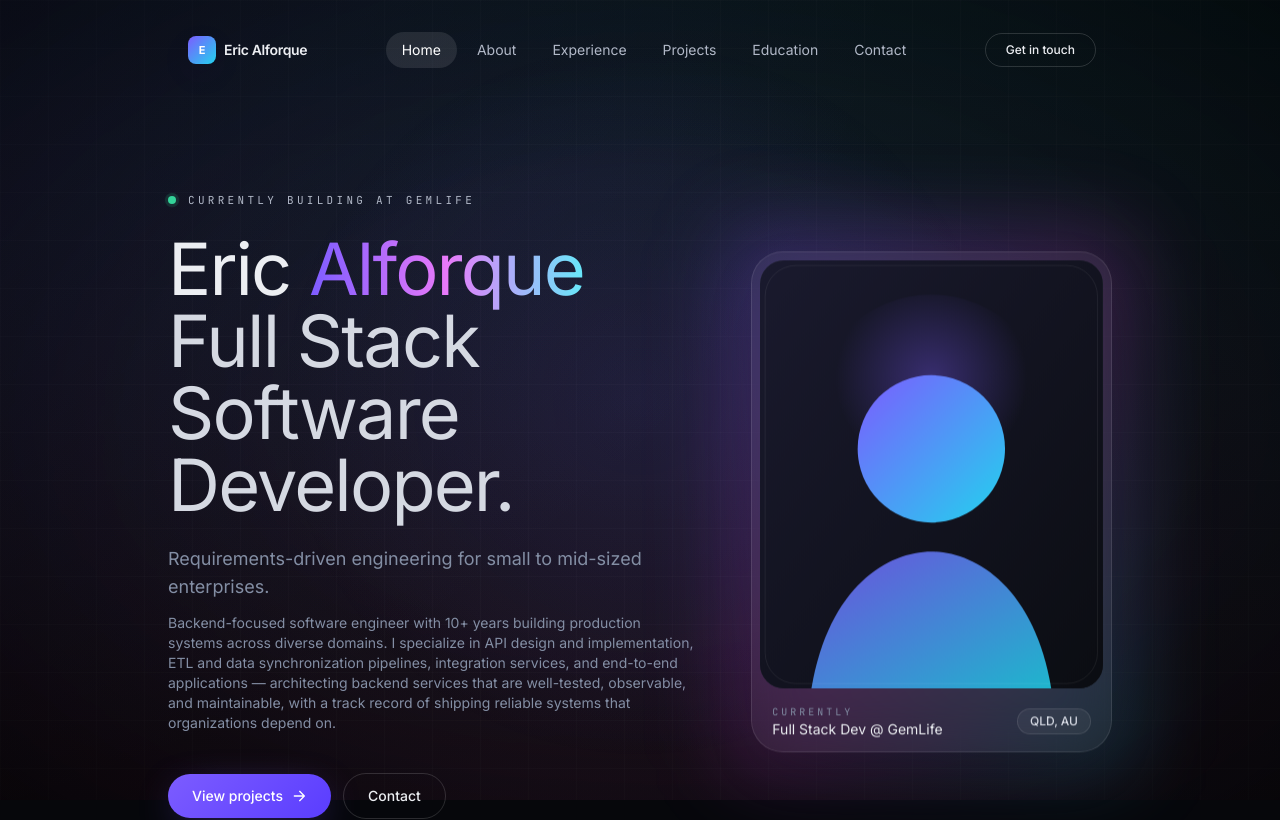
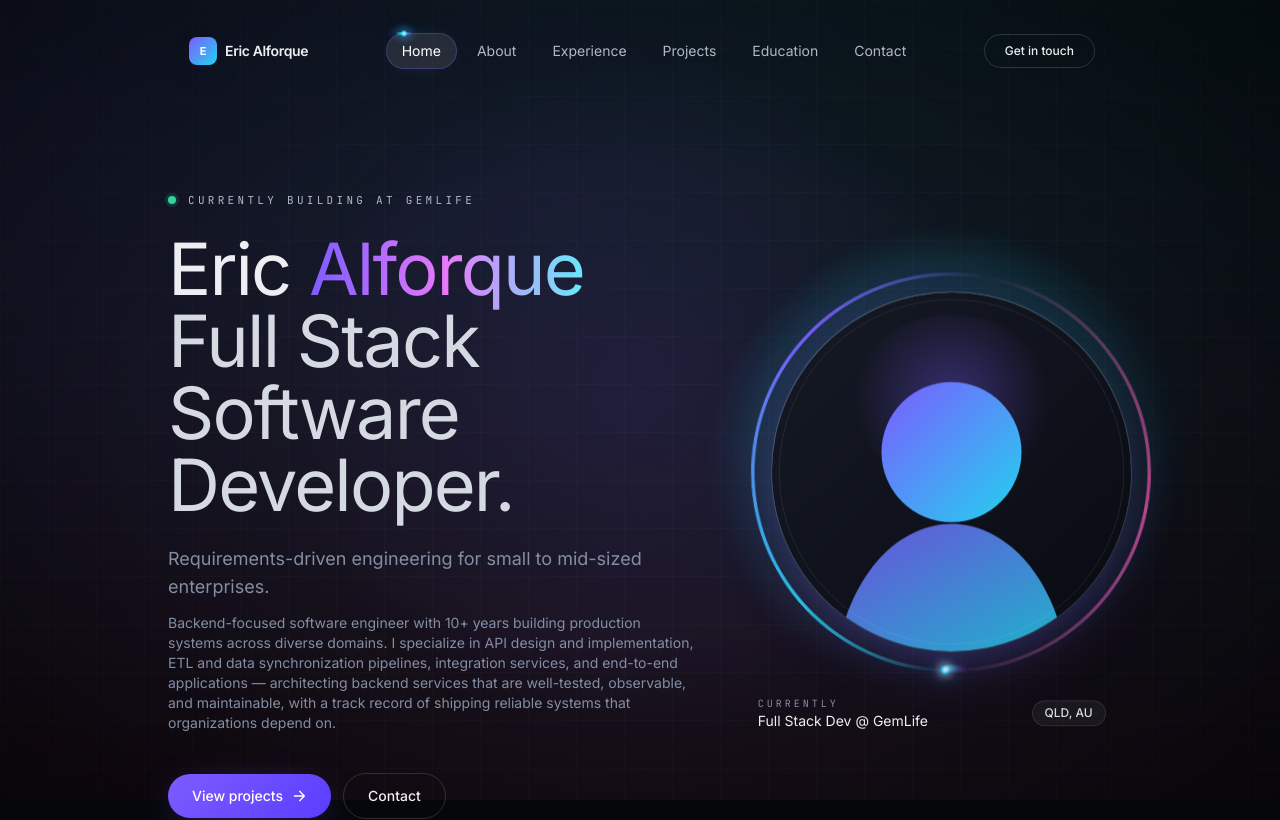
Before and after one commit to ealforque/ealforque.github.io, a Vue app: page / in a window 1280 px wide. Shown: the top 820 px of the page. Built offline with nearby package versions, Linux system fonts and the light colour scheme.

Commit message:
Enhanced animation and behavioral fixes

```diff
--- a/src/assets/main.css
+++ b/src/assets/main.css
@@ -171,6 +171,261 @@ body {
   transition: background 0.2s ease;
 }
 
+/* Profile orbit: rotating conic glow + controlled welding spark */
+.profile-orbit {
+  --ring-speed: 4.2s;
+  --spark-speed: 4.2s;
+  --ring-size: min(82vw, 400px);
+  --ring-stroke: 4px;
+  --ring-gap: 6px;
+  --spark-size: clamp(6px, calc(var(--ring-size) * 0.025), 9px);
+  --ring-c1: rgba(34, 211, 238, 0.9);
+  --ring-c2: rgba(124, 92, 255, 0.95);
+  --ring-c3: rgba(236, 72, 153, 0.78);
+  position: relative;
+  width: var(--ring-size);
+  height: var(--ring-size);
+  display: grid;
+  place-items: center;
+  margin-inline: auto;
+}
+
+.profile-aura {
+  position: absolute;
+  inset: -24px;
+  border-radius: 9999px;
+  background: radial-gradient(circle at 45% 38%, rgba(124, 92, 255, 0.28), rgba(34, 211, 238, 0.14) 42%, transparent 72%);
+  filter: blur(16px);
+  animation: profile-aura-breathe 3.8s ease-in-out infinite;
+  pointer-events: none;
+}
+
+.profile-ring {
+  position: absolute;
+  inset: 0;
+  border-radius: 9999px;
+  overflow: visible;
+  pointer-events: none;
+}
+
+.profile-ring::before {
+  content: '';
+  position: absolute;
+  inset: 0;
+  border-radius: inherit;
+  background: conic-gradient(from 0deg, transparent 0deg, var(--ring-c1) 48deg, var(--ring-c2) 132deg, transparent 188deg, var(--ring-c3) 280deg, transparent 360deg);
+  mask: radial-gradient(farthest-side, transparent calc(100% - var(--ring-stroke)), #000 calc(100% - (var(--ring-stroke) - 1px)));
+  -webkit-mask: radial-gradient(farthest-side, transparent calc(100% - var(--ring-stroke)), #000 calc(100% - (var(--ring-stroke) - 1px)));
+  filter: drop-shadow(0 0 14px rgba(34, 211, 238, 0.45));
+  animation: profile-ring-spin var(--ring-speed) linear infinite;
+  will-change: transform;
+}
+
+.profile-spark-orbit {
+  position: absolute;
+  inset: 0;
+  border-radius: 9999px;
+  animation: profile-ring-spin var(--spark-speed) linear infinite;
+  will-change: transform;
+}
+
+.profile-spark-orbit::before {
+  content: '';
+  position: absolute;
+  top: calc((var(--ring-stroke) * 0.5) - (var(--spark-size) * 0.5));
+  left: 50%;
+  width: var(--spark-size);
+  height: var(--spark-size);
+  border-radius: 9999px;
+  transform: translateX(-50%);
+  background: radial-gradient(circle, rgba(255, 255, 255, 0.98) 0%, rgba(34, 211, 238, 0.95) 52%, rgba(34, 211, 238, 0.15) 100%);
+  box-shadow: 0 0 8px rgba(255, 255, 255, 0.95), 0 0 16px rgba(34, 211, 238, 0.85), 0 0 28px rgba(124, 92, 255, 0.55);
+  animation: profile-spark-flicker 220ms steps(3, end) infinite;
+}
+
+.profile-spark-orbit::after {
+  content: '';
+  position: absolute;
+  top: calc((var(--ring-stroke) * 0.5) - (var(--spark-size) * 0.14));
+  left: calc(50% - (var(--spark-size) * 2.5));
+  width: calc(var(--spark-size) * 2.75);
+  height: calc(var(--spark-size) * 0.62);
+  border-radius: 9999px;
+  background: linear-gradient(90deg, rgba(236, 72, 153, 0), rgba(124, 92, 255, 0.45), rgba(34, 211, 238, 0.85), rgba(255, 255, 255, 0.95));
+  filter: blur(1px);
+  opacity: 0.86;
+  animation: profile-particle-flicker 320ms steps(4, end) infinite;
+}
+
+.profile-core {
+  position: relative;
+  width: calc((var(--ring-size) - (var(--ring-stroke) * 2) - (var(--ring-gap) * 2)) * 0.95);
+  height: calc((var(--ring-size) - (var(--ring-stroke) * 2) - (var(--ring-gap) * 2)) * 0.95);
+  border-radius: 9999px;
+  overflow: hidden;
+  border: 1px solid rgba(255, 255, 255, 0.12);
+  background: linear-gradient(145deg, rgba(255, 255, 255, 0.09), rgba(255, 255, 255, 0.01));
+  box-shadow: inset 0 1px 0 rgba(255, 255, 255, 0.2), inset 0 -30px 50px rgba(0, 0, 0, 0.35), 0 20px 70px -30px rgba(124, 92, 255, 0.58);
+}
+
+.profile-meta {
+  padding-inline: 0.4rem;
+}
+
+@keyframes profile-ring-spin {
+  to {
+    transform: rotate(360deg);
+  }
+}
+
+@keyframes profile-aura-breathe {
+  0%,
+  100% {
+    opacity: 0.65;
+    transform: scale(0.985);
+  }
+  50% {
+    opacity: 1;
+    transform: scale(1.02);
+  }
+}
+
+@keyframes profile-spark-flicker {
+  0%,
+  100% {
+    opacity: 0.95;
+    transform: translateX(-50%) scale(0.98);
+  }
+  45% {
+    opacity: 0.6;
+    transform: translateX(-50%) scale(0.75);
+  }
+  70% {
+    opacity: 1;
+    transform: translateX(-50%) scale(1.05);
+  }
+}
+
+@keyframes profile-particle-flicker {
+  0%,
+  100% {
+    opacity: 0.82;
+    transform: translateX(0) scaleX(1);
+  }
+  50% {
+    opacity: 0.36;
+    transform: translateX(-2px) scaleX(0.65);
+  }
+}
+
+/* Reusable interactive weld effect for buttons, menus, and cards */
+.ui-weld {
+  --weld-stroke: 1px;
+  --weld-radius: 16px;
+  --weld-spark-size: 6px;
+  --weld-speed: 3.9s;
+  position: relative;
+  isolation: isolate;
+  transition: box-shadow 0.25s ease;
+}
+
+.ui-weld::before {
+  content: '';
+  position: absolute;
+  width: clamp(18px, 16%, 42px);
+  height: 3px;
+  border-radius: 9999px;
+  background: linear-gradient(90deg, rgba(34, 211, 238, 0), rgba(34, 211, 238, 0.9), rgba(124, 92, 255, 0.82), rgba(236, 72, 153, 0));
+  box-shadow: 0 0 10px rgba(34, 211, 238, 0.6), 0 0 16px rgba(124, 92, 255, 0.4);
+  opacity: 0;
+  offset-path: inset(calc(var(--weld-stroke) * 0.5) round var(--weld-radius));
+  offset-distance: 0%;
+  offset-rotate: auto;
+  pointer-events: none;
+}
+
+.ui-weld::after {
+  content: '';
+  position: absolute;
+  width: var(--weld-spark-size);
+  height: var(--weld-spark-size);
+  border-radius: 9999px;
+  background: radial-gradient(circle, rgba(255, 255, 255, 0.98) 0%, rgba(34, 211, 238, 0.95) 56%, rgba(34, 211, 238, 0.1) 100%);
+  box-shadow: 0 0 10px rgba(34, 211, 238, 0.88), 0 0 16px rgba(124, 92, 255, 0.65), -12px 0 8px rgba(124, 92, 255, 0.28);
+  opacity: 0;
+  pointer-events: none;
+  offset-path: inset(calc(var(--weld-stroke) * 0.5) round var(--weld-radius));
+  offset-distance: 0%;
+  offset-rotate: auto;
+}
+
+.ui-weld:hover::before,
+.ui-weld:focus-visible::before,
+.ui-weld.is-active::before {
+  opacity: 1;
+  animation: ui-weld-trace var(--weld-speed) linear infinite, ui-weld-glow-flicker 300ms steps(3, end) infinite;
+}
+
+.ui-weld:hover::after,
+.ui-weld:focus-visible::after,
+.ui-weld.is-active::after {
+  opacity: 1;
+  animation: ui-weld-trace var(--weld-speed) linear infinite, ui-weld-spark-flicker 260ms steps(3, end) infinite;
+}
+
+.ui-weld:hover,
+.ui-weld:focus-visible,
+.ui-weld.is-active {
+  box-shadow: inset 0 0 0 1px rgba(124, 92, 255, 0.28), 0 0 22px -14px rgba(34, 211, 238, 0.65);
+}
+
+@keyframes ui-weld-trace {
+  from {
+    offset-distance: 0%;
+  }
+  to {
+    offset-distance: 100%;
+  }
+}
+
+@keyframes ui-weld-spark-flicker {
+  0%,
+  100% {
+    opacity: 0.95;
+    filter: brightness(1);
+  }
+  45% {
+    opacity: 0.5;
+    filter: brightness(0.8);
+  }
+}
+
+@keyframes ui-weld-glow-flicker {
+  0%,
+  100% {
+    opacity: 0.9;
+  }
+  50% {
+    opacity: 0.55;
+  }
+}
+
+.btn.ui-weld,
+.btn-primary.ui-weld,
+.btn-ghost.ui-weld,
+.ui-weld.rounded-full {
+  --weld-radius: 9999px;
+  --weld-spark-size: 6px;
+}
+
+.ui-weld.rounded-2xl {
+  --weld-radius: 1rem;
+}
+
+.ui-weld.rounded-xl {
+  --weld-radius: 0.75rem;
+}
+
 /* Scrollbar */
 ::-webkit-scrollbar {
   width: 10px;
--- a/src/components/SiteFooter.vue
+++ b/src/components/SiteFooter.vue
@@ -14,8 +14,8 @@ const year = new Date().getFullYear()
           </p>
         </div>
         <div class="flex items-center gap-3">
-          <a :href="`mailto:${profile.email}`" class="btn-ghost">Email me</a>
-          <a :href="profile.socials.linkedin" target="_blank" rel="noopener" class="btn-ghost">LinkedIn</a>
+          <a :href="`mailto:${profile.email}`" class="btn-ghost ui-weld">Email me</a>
+          <a :href="profile.socials.linkedin" target="_blank" rel="noopener" class="btn-ghost ui-weld">LinkedIn</a>
         </div>
       </div>
       <div class="divider mt-10" />
--- a/src/components/SiteNav.vue
+++ b/src/components/SiteNav.vue
@@ -34,12 +34,12 @@ onBeforeUnmount(() => window.removeEventListener('scroll', onScroll))
   >
     <div class="container-page">
       <nav
-        class="flex items-center justify-between rounded-full px-3 py-2 transition-all duration-500 ease-in-out"
-        :class="scrolled ? 'glass shadow-soft' : 'bg-transparent'"
+        class="flex items-center justify-between rounded-full px-3 py-2 border border-transparent transition-all duration-500 ease-in-out"
+        :class="scrolled ? 'bg-white/5 backdrop-blur-xl shadow-soft' : 'bg-transparent'"
       >
         <RouterLink
           to="/"
-          class="group flex items-center gap-2 pl-2 pr-4 py-1 text-sm font-semibold tracking-tight"
+          class="ui-weld group flex items-center gap-2 pl-2 pr-4 py-1 text-sm font-semibold tracking-tight"
         >
           <span
             class="grid h-7 w-7 place-items-center rounded-lg bg-gradient-to-br from-accent to-cyan-400 text-white shadow-glow"
@@ -53,8 +53,8 @@ onBeforeUnmount(() => window.removeEventListener('scroll', onScroll))
           <li v-for="l in links" :key="l.to">
             <RouterLink
               :to="l.to"
-              class="relative inline-flex rounded-full px-4 py-2 text-sm text-ink-300 transition-colors duration-300 hover:text-white"
-              :class="{ 'text-white': route.path === l.to }"
+              class="ui-weld relative inline-flex rounded-full px-4 py-2 text-sm text-ink-300 transition-colors duration-300 hover:text-white"
+              :class="{ 'text-white': route.path === l.to, 'is-active': route.path === l.to }"
             >
               <span
                 v-if="route.path === l.to"
@@ -69,12 +69,12 @@ onBeforeUnmount(() => window.removeEventListener('scroll', onScroll))
         <div class="flex items-center gap-2 pr-1">
           <RouterLink
             to="/contact"
-            class="hidden sm:inline-flex btn-ghost !py-2 !px-5 text-xs"
+            class="hidden sm:inline-flex btn-ghost ui-weld !py-2 !px-5 text-xs"
           >
             Get in touch
           </RouterLink>
           <button
-            class="lg:hidden grid h-9 w-9 place-items-center rounded-full border border-white/10 bg-white/5"
+            class="lg:hidden ui-weld grid h-9 w-9 place-items-center rounded-full border border-white/10 bg-white/5"
             :aria-expanded="open"
             aria-label="Toggle menu"
             @click="open = !open"
@@ -106,7 +106,8 @@ onBeforeUnmount(() => window.removeEventListener('scroll', onScroll))
             v-for="l in links"
             :key="l.to"
             :to="l.to"
-            class="block rounded-xl px-4 py-3 text-sm text-ink-200 hover:bg-white/5"
+            class="ui-weld block rounded-xl px-4 py-3 text-sm text-ink-200 hover:bg-white/5"
+            :class="{ 'is-active': route.path === l.to }"
             @click="open = false"
           >
             {{ l.label }}
--- a/src/pages/EducationPage.vue
+++ b/src/pages/EducationPage.vue
@@ -18,7 +18,7 @@ useScrollReveal()
       <article
         v-for="e in education"
         :key="e.institution + e.credential"
-        class="reveal group relative overflow-hidden rounded-2xl border border-white/10 bg-white/[0.03] p-6 transition hover:-translate-y-1 hover:border-white/20"
+        class="reveal ui-weld group relative overflow-hidden rounded-2xl border border-white/10 bg-white/[0.03] p-6 transition hover:-translate-y-1 hover:border-white/20"
       >
         <div
           class="pointer-events-none absolute -right-16 -top-16 h-48 w-48 rounded-full bg-accent/15 blur-3xl transition group-hover:bg-accent/25"
--- a/src/pages/ExperiencePage.vue
+++ b/src/pages/ExperiencePage.vue
@@ -45,7 +45,7 @@ useScrollReveal()
         <div
           :class="i % 2 === 0 ? 'mt-6 md:mt-0 md:pl-12' : 'mt-6 md:mt-0 md:order-1 md:pr-12 md:text-right'"
         >
-          <div class="glass rounded-2xl p-6">
+          <div class="ui-weld glass rounded-2xl p-6">
             <ul class="space-y-3 text-sm text-ink-200">
               <li
                 v-for="a in item.achievements"
--- a/src/pages/HomePage.vue
+++ b/src/pages/HomePage.vue
@@ -68,7 +68,7 @@ const featured = FEATURED_IDS
           <p class="mt-3 max-w-xl text-sm text-muted">{{ profile.intro }}</p>
 
           <div class="mt-10 flex flex-wrap items-center gap-3">
-            <RouterLink to="/projects" class="btn-primary">
+            <RouterLink to="/projects" class="btn-primary ui-weld">
               View projects
               <svg
                 viewBox="0 0 24 24"
@@ -84,70 +84,64 @@ const featured = FEATURED_IDS
                 />
               </svg>
             </RouterLink>
-            <RouterLink to="/contact" class="btn-ghost">Contact</RouterLink>
+            <RouterLink to="/contact" class="btn-ghost ui-weld">Contact</RouterLink>
           </div>
         </div>
 
         <div class="lg:col-span-5">
           <div
             ref="photoEl"
-            class="relative mx-auto w-full max-w-sm transition-transform duration-200 ease-out animate-float"
+            class="relative mx-auto w-full max-w-md transition-transform duration-200 ease-out animate-float"
           >
-            <div
-              class="absolute -inset-6 rounded-[2rem] bg-gradient-to-br from-accent/30 via-fuchsia-500/20 to-cyan-400/20 blur-2xl"
-            />
-            <div class="relative glass overflow-hidden rounded-[2rem] p-2 shadow-soft">
-              <div
-                class="aspect-[4/5] w-full overflow-hidden rounded-[1.5rem] bg-gradient-to-br from-ink-800 to-ink-900"
-              >
-                <svg
-                  viewBox="0 0 400 500"
-                  class="h-full w-full"
-                  xmlns="http://www.w3.org/2000/svg"
-                >
+            <div class="profile-orbit" data-cursor="hover">
+              <div class="profile-aura" aria-hidden="true" />
+              <div class="profile-ring" aria-hidden="true">
+                <span class="profile-spark-orbit" />
+              </div>
+
+              <div class="profile-core">
+                <svg viewBox="0 0 400 400" class="h-full w-full" xmlns="http://www.w3.org/2000/svg">
                   <defs>
                     <linearGradient id="bg" x1="0" x2="1" y1="0" y2="1">
-                      <stop offset="0%" stop-color="#1a1a2e" />
-                      <stop offset="100%" stop-color="#0b0d12" />
+                      <stop offset="0%" stop-color="#161a26" />
+                      <stop offset="100%" stop-color="#090b12" />
                     </linearGradient>
                     <linearGradient id="skin" x1="0" x2="1" y1="0" y2="1">
                       <stop offset="0%" stop-color="#7c5cff" />
                       <stop offset="100%" stop-color="#22d3ee" />
                     </linearGradient>
-                    <radialGradient id="halo" cx="50%" cy="35%" r="40%">
-                      <stop offset="0%" stop-color="rgba(124,92,255,0.35)" />
+                    <radialGradient id="halo" cx="50%" cy="36%" r="42%">
+                      <stop offset="0%" stop-color="rgba(124,92,255,0.36)" />
                       <stop offset="100%" stop-color="rgba(124,92,255,0)" />
                     </radialGradient>
                   </defs>
-                  <rect width="400" height="500" fill="url(#bg)" />
-                  <circle cx="200" cy="180" r="140" fill="url(#halo)" />
+                  <rect width="400" height="400" rx="200" fill="url(#bg)" />
+                  <circle cx="200" cy="155" r="130" fill="url(#halo)" />
                   <path
-                    d="M60 500 C 80 380, 150 340, 200 340 C 250 340, 320 380, 340 500 Z"
+                    d="M72 400 C 92 300, 150 258, 200 258 C 250 258, 308 300, 328 400 Z"
                     fill="url(#skin)"
-                    opacity="0.85"
+                    opacity="0.84"
                   />
-                  <circle cx="200" cy="220" r="86" fill="url(#skin)" />
+                  <circle cx="200" cy="178" r="78" fill="url(#skin)" />
                   <rect
-                    x="6"
-                    y="6"
-                    width="388"
-                    height="488"
-                    rx="36"
+                    x="8"
+                    y="8"
+                    width="384"
+                    height="384"
+                    rx="192"
                     fill="none"
-                    stroke="rgba(255,255,255,0.08)"
+                    stroke="rgba(255,255,255,0.09)"
                   />
                 </svg>
               </div>
+            </div>
 
-              <div class="mt-3 flex items-center justify-between px-3 pb-1 pt-1">
-                <div>
-                  <p class="font-mono text-[10px] uppercase tracking-[0.3em] text-ink-400">
-                    Currently
-                  </p>
-                  <p class="text-sm">Full Stack Dev @ GemLife</p>
-                </div>
-                <span class="chip">QLD, AU</span>
+            <div class="profile-meta mt-6 flex items-center justify-between px-2">
+              <div>
+                <p class="font-mono text-[10px] uppercase tracking-[0.3em] text-ink-400">Currently</p>
+                <p class="text-sm">Full Stack Dev @ GemLife</p>
               </div>
+              <span class="chip">QLD, AU</span>
             </div>
           </div>
         </div>
@@ -195,7 +189,7 @@ const featured = FEATURED_IDS
         <article
           v-for="s in strengths"
           :key="s.title"
-          class="reveal glass group relative overflow-hidden rounded-2xl p-6 transition-all duration-300 ease-in-out hover:scale-[1.03] hover:shadow-glow"
+          class="reveal ui-weld glass group relative overflow-hidden rounded-2xl p-6 transition-all duration-300 ease-in-out hover:scale-[1.03] hover:shadow-glow"
         >
           <div class="relative">
             <p class="font-mono text-[11px] uppercase tracking-[0.3em] text-accent/80">
@@ -225,7 +219,7 @@ const featured = FEATURED_IDS
           v-for="p in featured"
           :key="p.id"
           to="/projects"
-          class="reveal group relative overflow-hidden rounded-2xl border border-white/10 bg-white/[0.03] p-6 transition-all duration-300 ease-in-out hover:scale-[1.03] hover:border-white/20 hover:bg-white/[0.06] hover:shadow-glow"
+          class="reveal ui-weld group relative overflow-hidden rounded-2xl border border-white/10 bg-white/[0.03] p-6 transition-all duration-300 ease-in-out hover:scale-[1.03] hover:border-white/20 hover:bg-white/[0.06] hover:shadow-glow"
         >
           <div class="relative">
             <span class="font-mono text-[10px] uppercase tracking-[0.3em] text-accent/80">
--- a/src/pages/ProjectsPage.vue
+++ b/src/pages/ProjectsPage.vue
@@ -18,7 +18,7 @@ useScrollReveal()
       <article
         v-for="p in timeline"
         :key="p.id"
-        class="reveal group relative overflow-hidden rounded-2xl border border-white/10 bg-white/[0.03] p-6 transition-all duration-300 ease-in-out hover:scale-[1.03] hover:border-white/20 hover:bg-white/[0.06] hover:shadow-glow"
+        class="reveal ui-weld group relative overflow-hidden rounded-2xl border border-white/10 bg-white/[0.03] p-6 transition-all duration-300 ease-in-out hover:scale-[1.03] hover:border-white/20 hover:bg-white/[0.06] hover:shadow-glow"
       >
         <div class="relative">
           <span class="font-mono text-[10px] uppercase tracking-[0.3em] text-accent/80">
```
Also changed, not shown: src/pages/AboutPage.vue (+4 -4 lines), src/pages/ContactPage.vue (+7 -7 lines).
